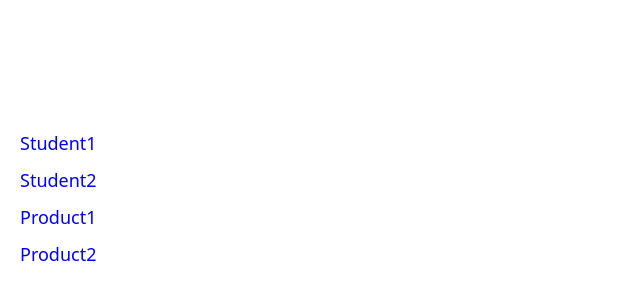
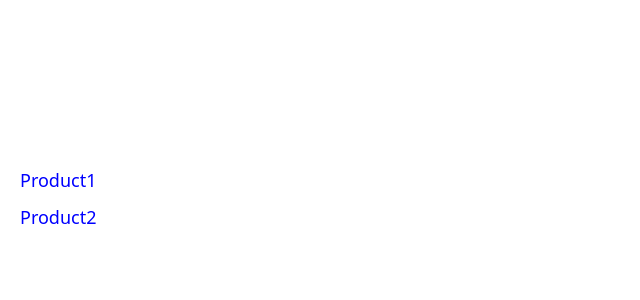
Before and after one commit to rayssssbush/react_labs, a React (Vite) app in the folder vite_app/my-app/: page / in a window 1280 px wide. Shown: the part 196-496 px from the top of the page, without its empty margins (0-640 px from the left). Built offline with nearby package versions, Linux system fonts and the light colour scheme.

Commit message:
vite_app_8

```diff
--- a/vite_app/my-app/src/routes/root.jsx
+++ b/vite_app/my-app/src/routes/root.jsx
@@ -1,17 +1,15 @@
 // src/routes/root.jsx
-import { Outlet } from 'react-router-dom'
+import { Link, Outlet } from 'react-router-dom'
 
 function Root() {
 	return (
 		<div id='main'>
 			<nav>
-				<a href={`/students/1`}>Student1</a>
-				<a href={`/students/2`}>Student2</a>
-				<a href={`/products/1`}>Product1</a>
-				<a href={`/products/2`}>Product2</a>
+				<Link to={`/products/1`}>Product1</Link>
+				<Link to={`/products/2`}>Product2</Link>
 			</nav>
 			<div id='content'>
-				<Outlet /> {/* Здесь будут отображаться вложенные маршруты */}
+				<Outlet /> {/* Отображение дочерних маршрутов */}
 			</div>
 		</div>
 	)
```
